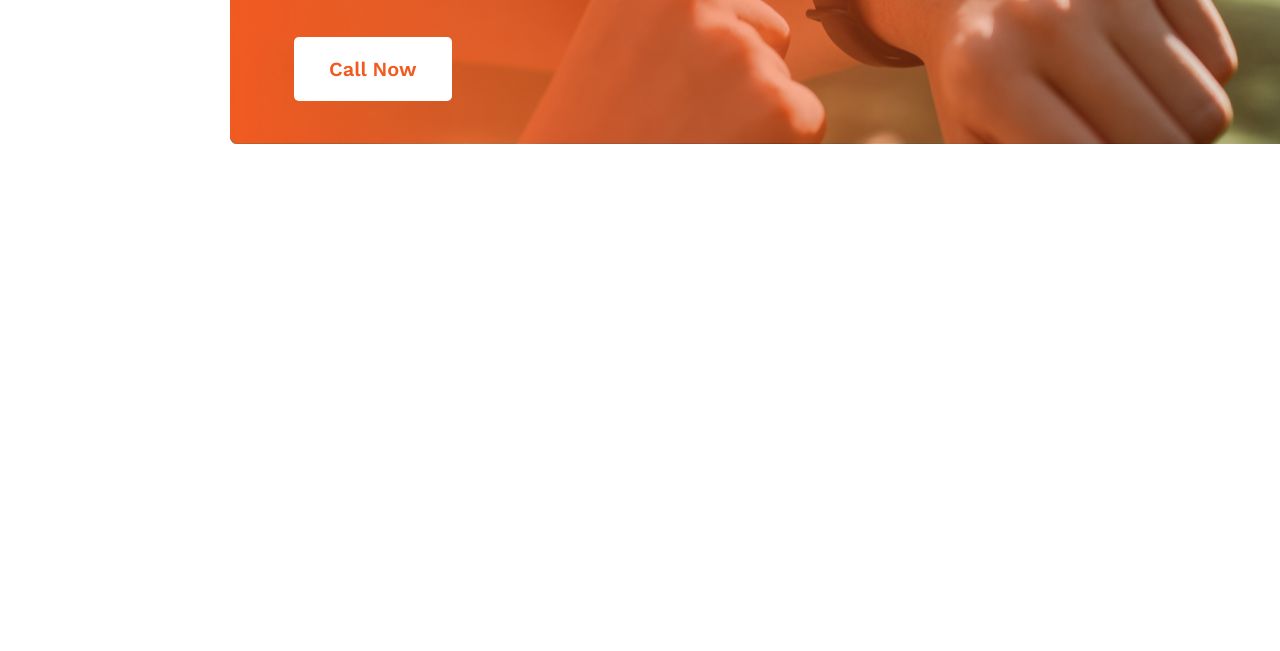
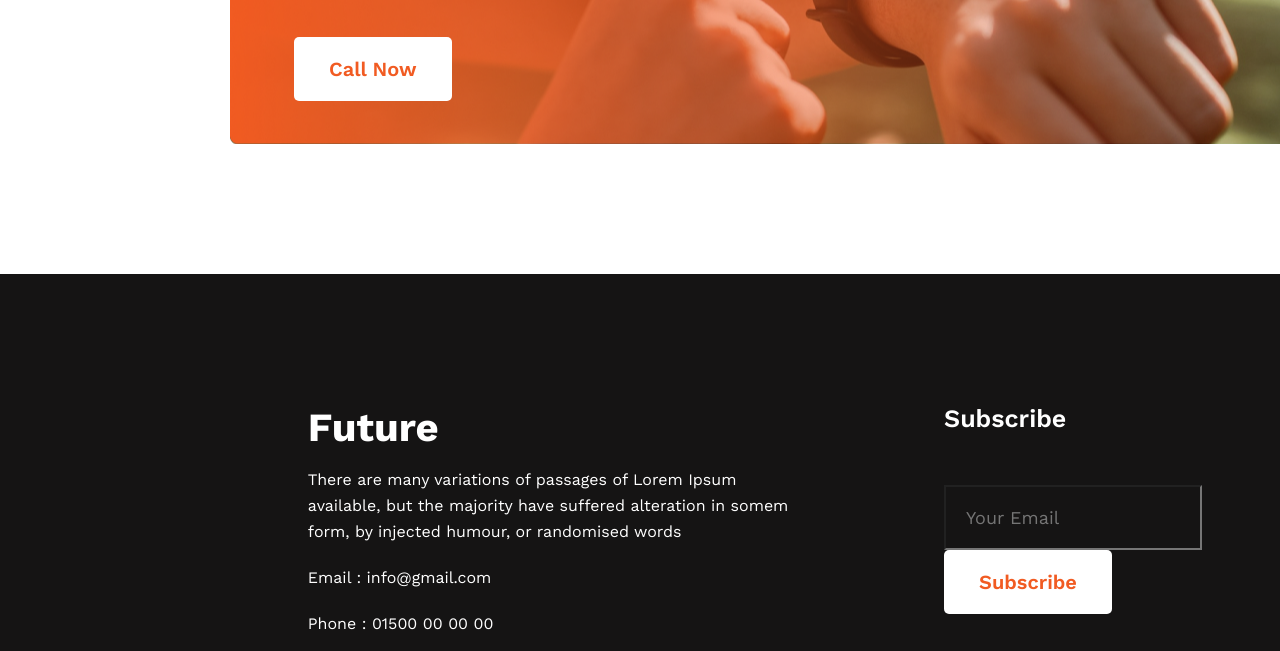
Before and after one commit to Rasibul/new-year, a plain HTML site: page index.html in a window 1280 px wide. Shown: the part 2295-2946 px from the top of the page. Before the commit the page ends 2569 px from the top, so only its background shows below. Drawn offline with nearby package versions, Linux system fonts and the light colour scheme.

Commit message:
Footer Section Done

```diff
--- a/index.html
+++ b/index.html
@@ -87,7 +87,27 @@
 
     </main>
     <footer>
-
+        <!-- Footer Section -->
+        <div class="footer-container">
+            <div class="future-work">
+                <h3 class="text-tittle future">Future</h3>
+                <p class="description footer-contact">There are many variations of passages of Lorem Ipsum <br>
+                    available, but the majority have suffered alteration in somem <br>
+                    form, by injected humour, or randomised words</p>
+                    <p class="description footer-contact">Email : info@gmail.com</p>
+                    <p class="description footer-contact">Phone : 01500 00 00 00</p>
+                    <img src="./images/icons/fb.png" alt="" class=" social-icon">
+                    <img src="./images/icons/twitter.png" alt="" class=" social-icon">
+                    <img src="./images/icons/youtube.png" alt="" class=" social-icon">
+            </div>
+            <div class="conect-me">
+                <h5 class="popularity">Subscribe</h5>
+                <label for="">
+                    <input type="email" name="" id="" placeholder="Your Email" class="input">
+                </label>
+                <button class="button btn-secondary ">Subscribe</button>
+            </div>
+        </div>
     </footer>
 </body>
 
--- a/style/style.css
+++ b/style/style.css
@@ -151,3 +151,57 @@
      padding: 20px 35px;
 
  }
+
+ /* Footer Section */
+ .footer-container {
+     display: flex;
+     justify-content: space-around;
+     gap: 330;
+     margin-top: 130px;
+     position: relative;
+     background: #151414;
+     color: white;
+
+
+ }
+
+ .future-work {
+     padding-top: 130px;
+     padding-left: 230px;
+     padding-bottom: 150px;
+ }
+
+ .future {
+     margin-bottom: 16px;
+ }
+
+ .footer-contact {
+     color: white;
+     margin-bottom: 20px;
+ }
+
+ .conect-me {
+     padding-top: 130px
+ }
+
+ .popularity {
+     color: #FFF;
+     font-size: 25px;
+     font-weight: 600;
+     margin-bottom: 52px;
+
+ }
+
+ .input {
+     background: #151414;
+     color:  #F3F3F3;
+     font-size: 18px;
+     font-weight: 400;
+     padding-top: 20px;
+     padding-left: 20px;
+     padding-bottom: 20px;
+ }
+
+ .btn-secondary {
+     display: block;
+ }
```
